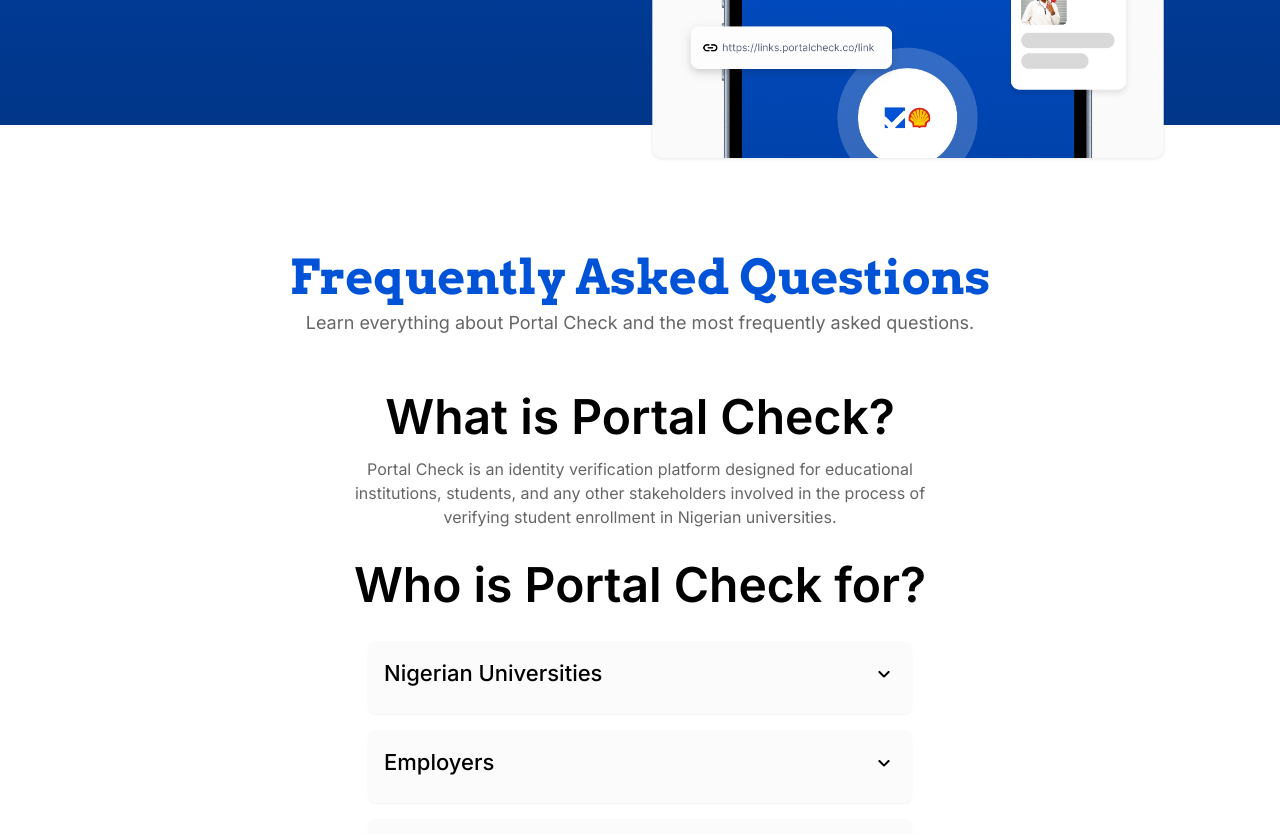
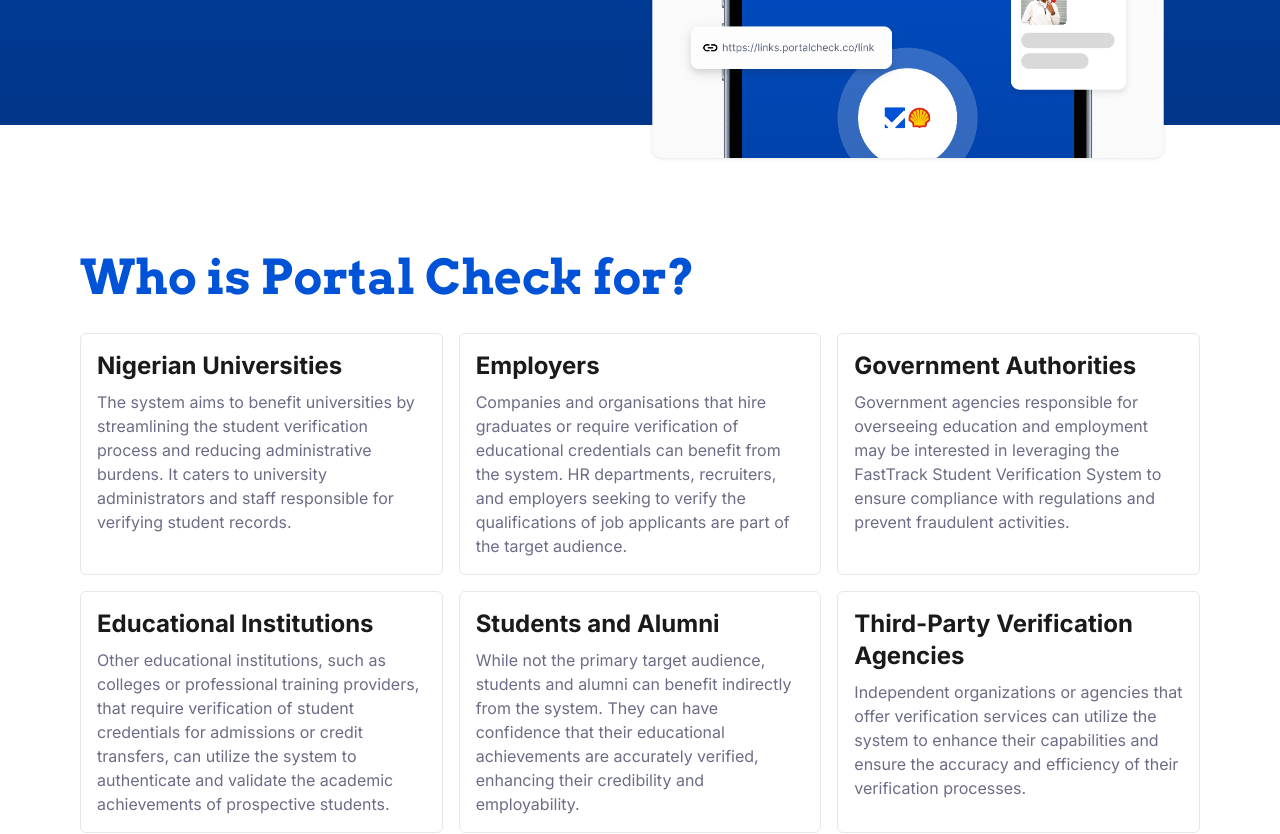
Before and after one commit to altBeck/portal-check, a React (Vite) app: page / in a window 1280 px wide. Shown: the part 1680-2514 px from the top of the page. Built offline with nearby package versions, Linux system fonts and the light colour scheme.

Commit message:
update-portal

```diff
--- a/src/components/faq/Faq.jsx
+++ b/src/components/faq/Faq.jsx
@@ -2,33 +2,12 @@
 
 const Faq = () => {
   return (
-    <div className="px-4 relative max-w-6xl mx-auto pt-4 pb-16 md:py-32">
-      <div className="pb-10 pt-8 xl:pt-0 sm:text-center">
-        <h1 className="font-display font-semibold text-5xl text-primary">Frequently Asked Questions</h1>
-        <p className="pt-2 text-lg text-[#666]">Learn everything about Portal Check and the most frequently asked questions.</p>
-      </div>
+    <div className="px-4 relative max-w-6xl mx-auto pt-4 pb-16 md:py-12 xl:py-32">
 
       <div>
-        <div className="max-w-xl mx-auto">
-          <h1 className="text-2xl md:text-5xl sm:text-center font-semibold py-4">What is Portal Check?</h1>
-          <p className="text-[#666] sm:text-center mb-4">
-            <span>
-              Portal Check is an identity verification platform designed for educational institutions, students, and any other stakeholders involved in the process of verifying student enrollment in Nigerian universities.
-            </span>
-
-            {/*
-              <div className="my-1">
-                Our cutting-edge solution guarantees rapid and precise authentication of academic data, streamlining the process like never before.
-              </div>
-
-              <span>
-                By providing a swift and reliable verification process, we are not just saving time, we are transforming an essential aspect of education administration that relies on accurate academic information.
-              </span>
-            */}
-
-          </p>
+        <div className="pb-4">
+          <h1 className="text-2xl font-display text-primary md:text-5xl font-semibold pb-4">Who is Portal Check for?</h1>
         </div>
-        <h1 className="py-4 text-2xl md:text-5xl sm:text-center font-semibold">Who is Portal Check for?</h1>
         <QnA />
       </div>
     </div>
--- a/src/components/qna/QnA.jsx
+++ b/src/components/qna/QnA.jsx
@@ -1,9 +1,5 @@
-import open from "../../assets/open.svg";
-import close from "../../assets/close.svg";
-import { useState } from 'react'
-
 const QnA = () => {
-  const faqData = [
+  const gridItems = [
     {
       question: 'Nigerian Universities',
       answer: 'The system aims to benefit universities by streamlining the student verification process and reducing administrative burdens. It caters to university administrators and staff responsible for verifying student records.',
@@ -30,41 +26,16 @@
     },
   ];
 
-  const [expandedIndex, setExpandedIndex] = useState(null);
-
-  const handleToggle = (index) => {
-    setExpandedIndex((prevIndex) => (prevIndex === index ? null : index));
-  };
-
 
   return (
-    <div className="w-full md:max-w-xl mx-auto pt-4 md:p-4">
-      {faqData.map((item, index) => (
-        <div key={index} className="mb-4">
-          <div
-            className="bg-[#fbfbfb] p-4 rounded-lg fade cursor-pointer"
-            onClick={() => handleToggle(index)}
-            style={{
-              opacity: expandedIndex === index ? '1' : '1',
-              transform: expandedIndex === index
-                ? 'translate3d(0px, 0px, 0px) scale3d(1.05, 1.05, 1) rotateX(0deg) rotateY(0deg) rotateZ(0deg) skew(0deg, 0deg)'
-                : 'none',
-              transformStyle: 'preserve-3d',
-              width: 'auto',
-              height: 'auto',
-              transition: 'opacity 0.3s ease-in-out, transform 0.3s ease-in-out',
-            }}
-          >
-            <div className="flex justify-between items-center mb-2">
-              <span className="font-medium text-[22px]">{item.question}</span>
-              {expandedIndex === index ? (
-                <img src={close} alt="Expand" />
-              ) : (
-                <img src={open} alt="Collapse" />
-              )}
-            </div>
-            {expandedIndex === index && <div className="text-[#666]">{item.answer}</div>}
-          </div>
+    <div className="grid grid-cols-1 sm:grid-cols-2 md:grid-cols-3 lg:grid-cols-3 xl:grid-cols-3 gap-4">
+      {gridItems.map((item, index) => (
+        <div
+          key={index}
+          className="bg-tertiary border rounded-md shado p-4 text-white"
+        >
+          <h2 className="text-2xl text-[#1a1a1a] font-bold mb-2">{item.question}</h2>
+          <p className="text-greyScale">{item.answer}</p>
         </div>
       ))}
     </div>
--- a/src/components/work/Work.jsx
+++ b/src/components/work/Work.jsx
@@ -15,7 +15,7 @@
           <p className="pt-4 text-white text-xl max-w-[600px]">At Portal Check, we understand the importance of maintaining academic integrity and safeguarding against fraud. That&apos;s why with our designed user-friendly interface, the verification process becomes a breeze, allowing you to focus on what truly matters – enabling institutions, employers, and organizations to confidently validate student enrollment without the complexities. Let&apos;s explore the five simple steps to efficient verification.</p>
         </div>
 
-        <div className="pt-4 ">
+        <div className="pt-4 2xl:pb-36">
           <div className="hidden md:block">
             <Switch />
           </div>
```
Also changed, not shown: src/assets/close.svg (deleted).
